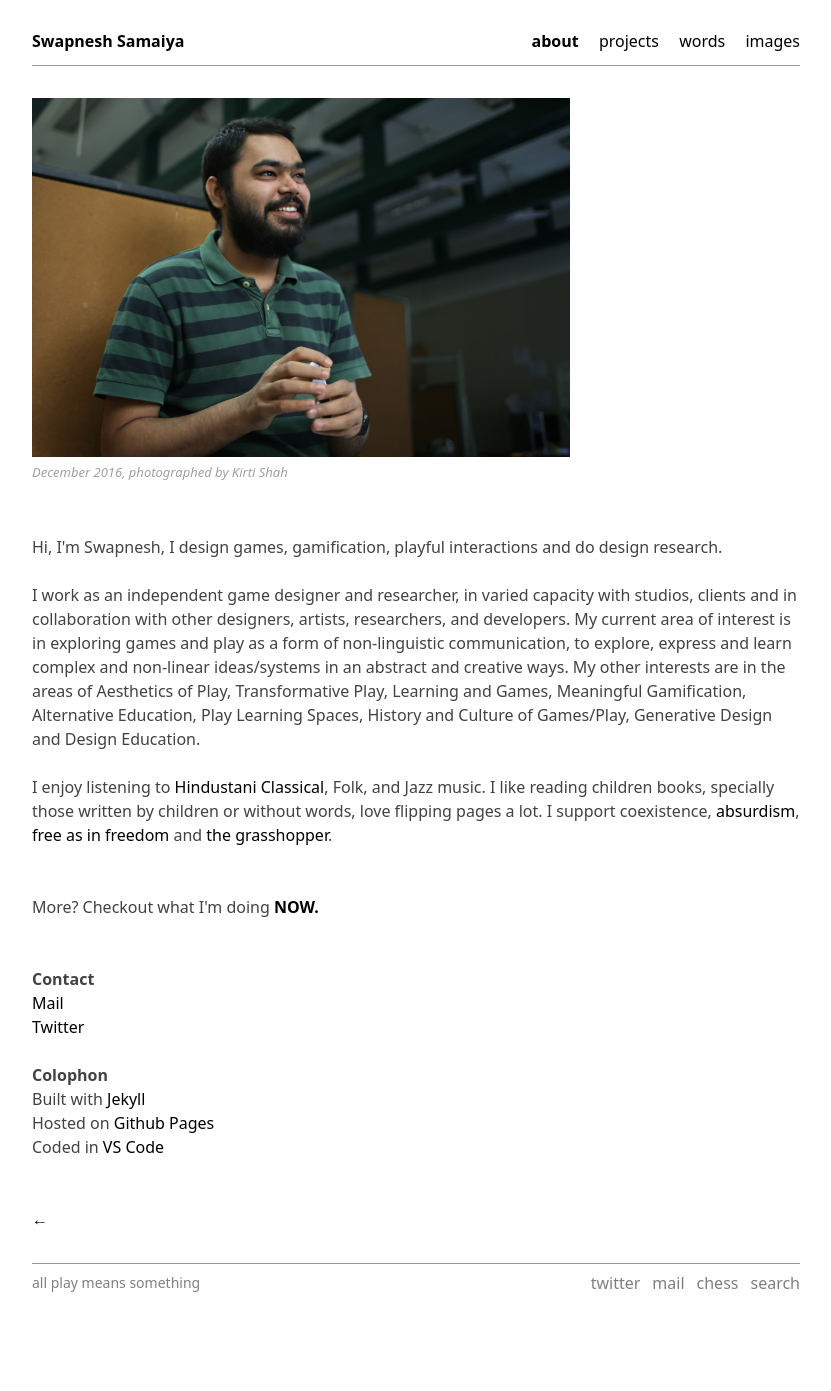
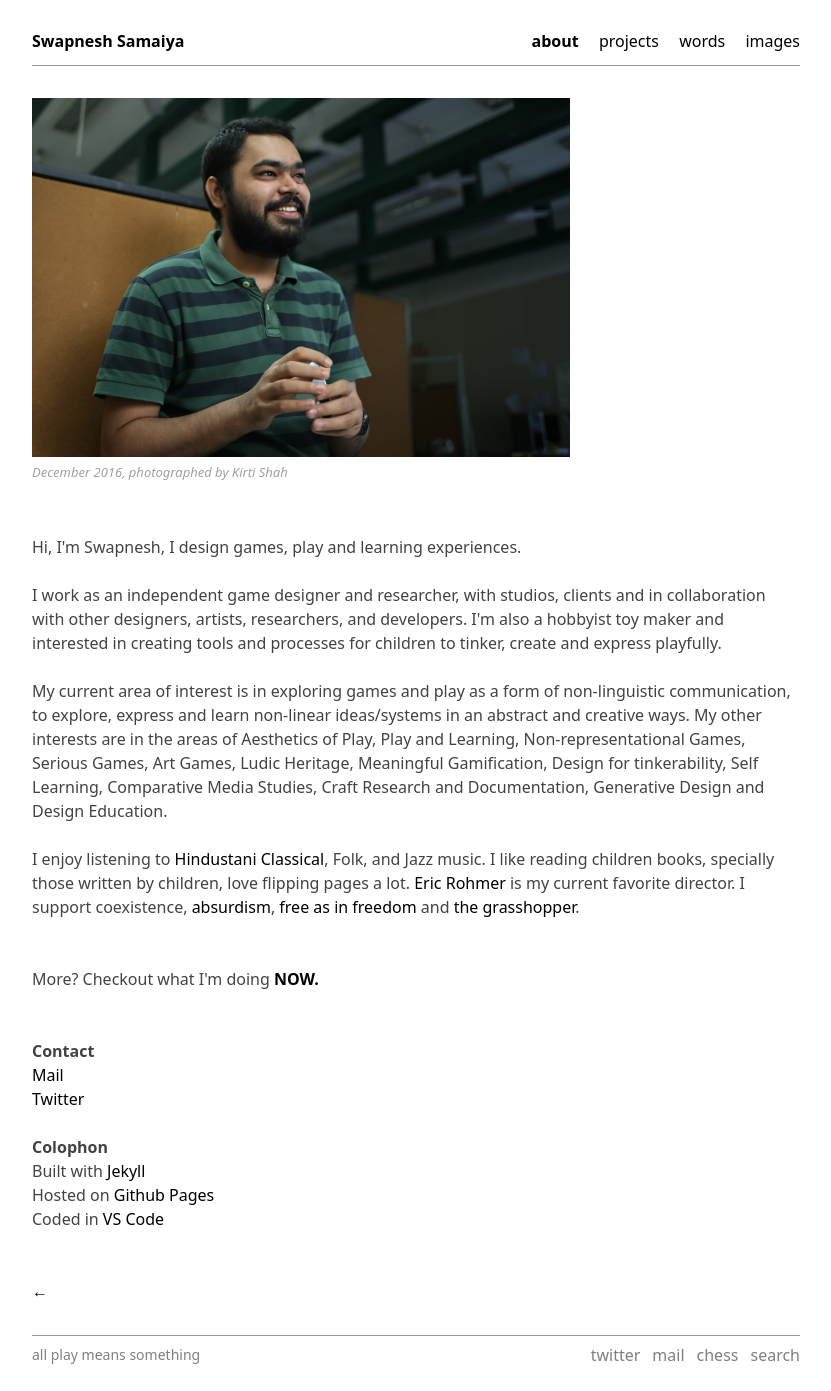
Before and after one commit to bunbutterjam/bunbutterjam.github.io, a Jekyll site: the page built from _pages/about.html, in a window 1280 px wide. Shown: the whole page, without its empty margins (224-1055 px from the left). Built offline with Jekyll 4.4.1, drawn with Linux system fonts in a browser that asks for light colours; before the commit the page ends 1319 px from its top, so only the background shows below that.

Commit message:
about update

```diff
--- a/_pages/about.html
+++ b/_pages/about.html
@@ -9,18 +9,16 @@ image: /assets/images/about.jpg
     <i style=" font-size: small ; color: rgb(160, 160, 160); float: inline-start;">December 2016, photographed by Kirti
         Shah</i><br><br><br>
 
-    Hi, I'm Swapnesh, I design games, gamification, playful interactions and do design research.<br><br>
+    Hi, I'm Swapnesh, I design games, play and learning experiences. <br><br>
 
-    I work as an independent game designer and researcher, in varied capacity with studios, clients and in collaboration with
-    other designers, artists,
-    researchers, and developers. My current area of interest is in exploring games and play as a form of non-linguistic
-    communication, to explore, express and learn complex and non-linear ideas/systems in an abstract and creative ways. My other interests are in the areas of Aesthetics of Play,
-    Transformative Play, Learning and Games, Meaningful Gamification, Alternative Education, Play Learning Spaces, History and Culture of Games/Play, Generative Design and
-    Design Education. <br><br>
+    I work as an independent game designer and researcher, with studios, clients and in collaboration with
+    other designers, artists, researchers, and developers. I'm also a hobbyist toy maker and interested in creating tools and processes for children to tinker, create and express playfully. <br><br>
+
+    My current area of interest is in exploring games and play as a form of non-linguistic communication, to explore, express and learn  non-linear ideas/systems in an abstract and creative ways. My other interests are in the areas of Aesthetics of Play, Play and Learning, Non-representational Games, Serious Games, Art Games, Ludic Heritage, Meaningful Gamification, Design for tinkerability, Self Learning, Comparative Media Studies, Craft Research and Documentation, Generative Design and Design Education. <br><br>
 
     I enjoy listening to <a href="https://en.wikipedia.org/wiki/Hindustani_classical_music" target="_blank" >Hindustani Classical</a>,
-    Folk, and Jazz music. I like reading children books, specially those written by children or without words, love flipping
-    pages a lot.
+    Folk, and Jazz music. I like reading children books, specially those written by children, love flipping
+    pages a lot. <a href="https://en.wikipedia.org/wiki/Éric_Rohmer">Eric Rohmer</a> is my current favorite director.
     I support coexistence, <a href="https://en.wikipedia.org/wiki/Absurdism" target="_blank">absurdism</a>, <a href="https://en.wikipedia.org/wiki/Free_software_movement">free as in freedom</a> and <a
         href="https://www.ludozofi.com/home/library/grasshopper/" target="_blank">the grasshopper</a>.<br><br><br>
 
```
